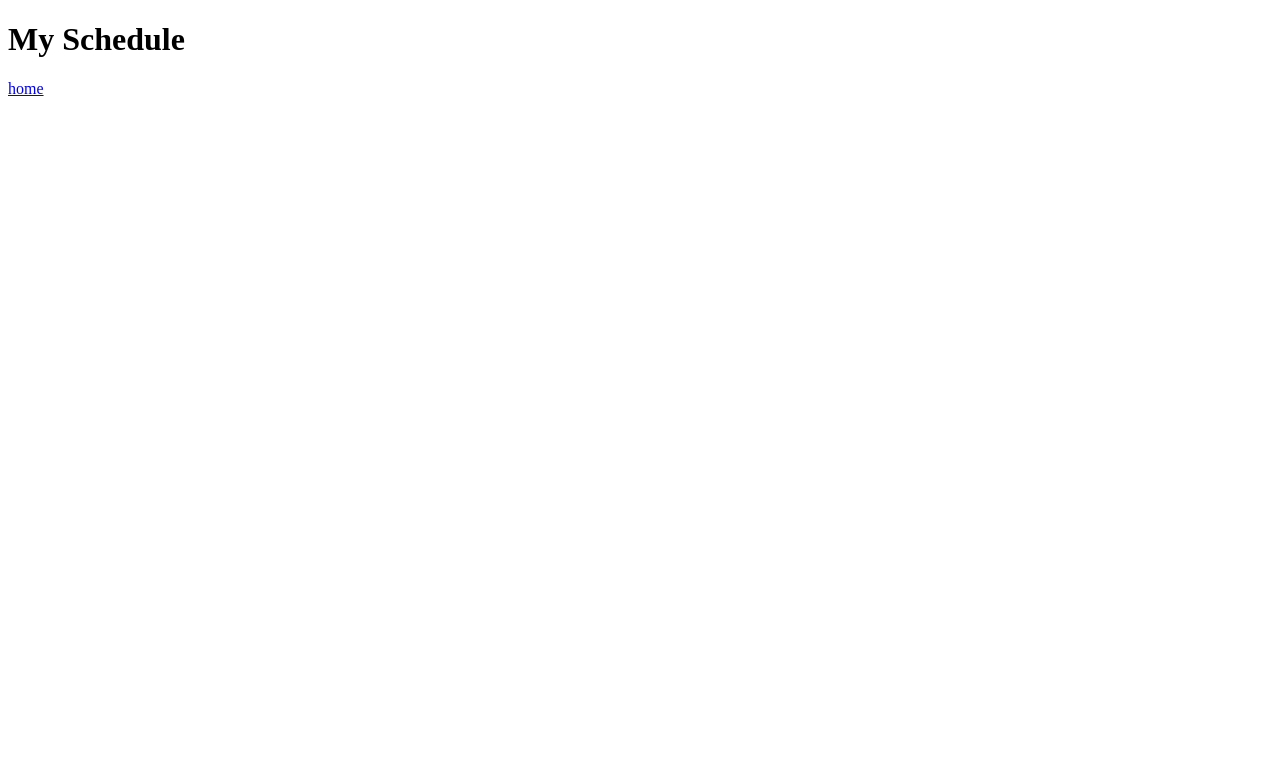
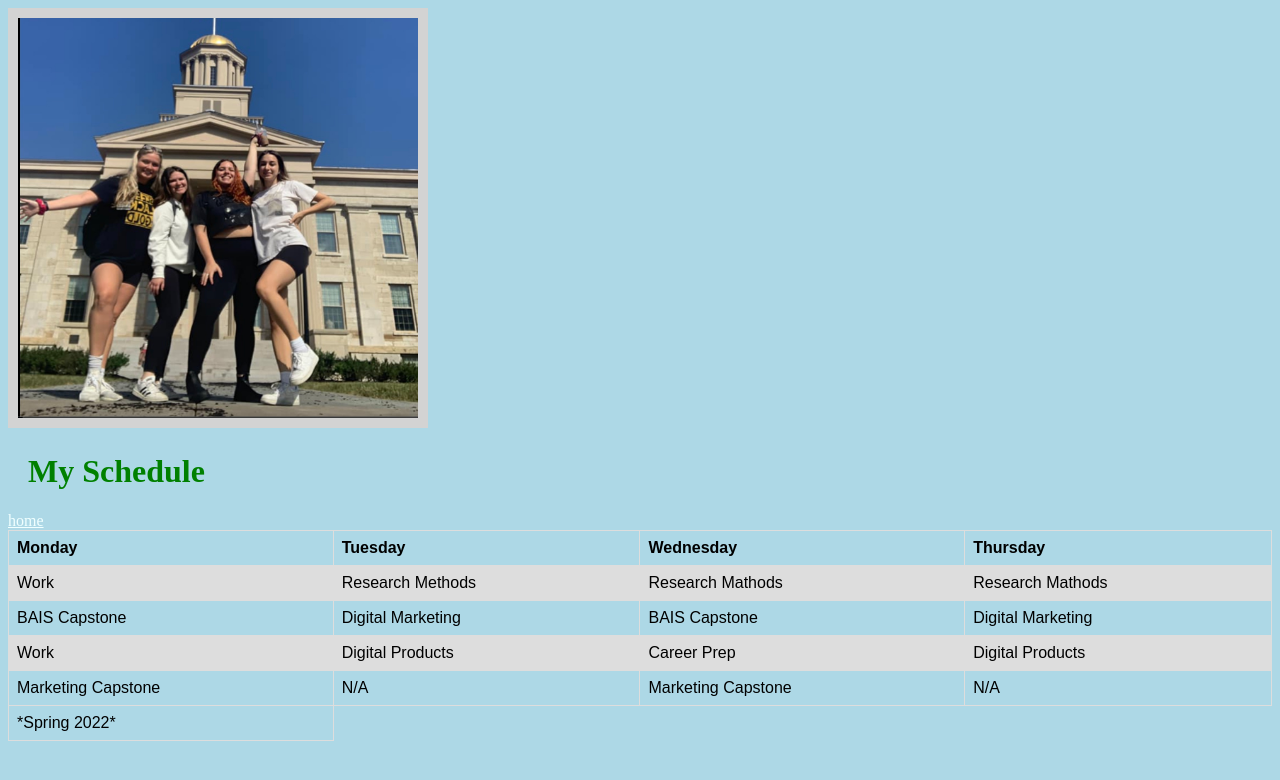
Before and after one commit to lindsaysawicki/lsawicki_HW6, a plain HTML site: page schedule.html in a window 1280 px wide. Drawn offline with Linux system fonts and the light colour scheme.

Commit message:
Major updates
Finished updates to all files

```diff
--- a/schedule.html
+++ b/schedule.html
@@ -4,10 +4,71 @@
         <meta charset="UTF-8" />
         <meta http-equiv="X-UA-Compatible" content="IE-edge" />
         <meta name="viewpoint" content="width=device-width, initial-scale=1.0" />
+        <link rel="stylesheet" href="stylesheet.css"/>
         <title>Page 2</title>
+        <img src="FirstDay.jpg" alt="First Day"
+            width="400"
+            height="400">
     </head>
     <body>
         <h1>My Schedule</h1>
         <a href="index.html"> home</a>
+        <style>
+            table {
+              font-family: arial, sans-serif;
+              border-collapse: collapse;
+              width: 100%;
+            }
+
+            td, th {
+              border: 1px solid #dddddd;
+              text-align: left;
+              padding: 8px;
+            }
+
+            tr:nth-child(even) {
+              background-color: #dddddd;
+            }
+            </style>
+            </head>
+            <body>
+
+            <table>
+              <tr>
+                <th>Monday</th>
+                <th>Tuesday</th>
+                <th>Wednesday</th>
+                <th>Thursday</th>
+              </tr>
+              <tr>
+                <td>Work</td>
+                <td>Research Methods</td>
+                <td>Research Mathods</td>
+                <td>Research Mathods</td>
+              </tr>
+              <tr>
+                <td>BAIS Capstone</td>
+                <td>Digital Marketing</td>
+                <td>BAIS Capstone</td>
+                <td>Digital Marketing</td>
+              </tr>
+              <tr>
+                <td>Work</td>
+                <td>Digital Products</td>
+                <td>Career Prep</td>
+                <td>Digital Products</td>
+              </tr>
+              <tr>
+                <td>Marketing Capstone</td>
+                <td>N/A</td>
+                <td>Marketing Capstone</td>
+                <td>N/A</td>
+              </tr>
+              <tfoot>
+                  <tr>
+                      <td>*Spring 2022*</td>
+                  </tr>
+              </tfoot>
+            </table>
     </body>
 </html>
--- /dev/null
+++ b/stylesheet.css
@@ -0,0 +1,43 @@
+body {
+    background-color: lightblue;
+  }
+
+  a:link{
+      font-size: medium;
+  }
+
+  a:link{
+     color: azure;
+  }
+
+  a:hover{
+    color:orange;
+  }
+  a:visited{
+    color: orangered;
+  }
+
+  h1 {
+    color:green;
+    margin-left: 20px;
+  }
+
+  h2{
+      color: indigo;
+      border: 1px yellow dashed;
+      padding: 10px;
+      margin: 20px;
+  }
+
+  ul{
+      font-style: italic;
+  }
+
+  img{
+      border: 10px lightgray solid;
+  }
+
+  .error{
+      color: lightsalmon;
+      font-weight: bold;
+  }
```
Also changed, not shown: index.html (+26 -0 lines), FamilyHike.jpg (added), FirstDay.jpg (added).
